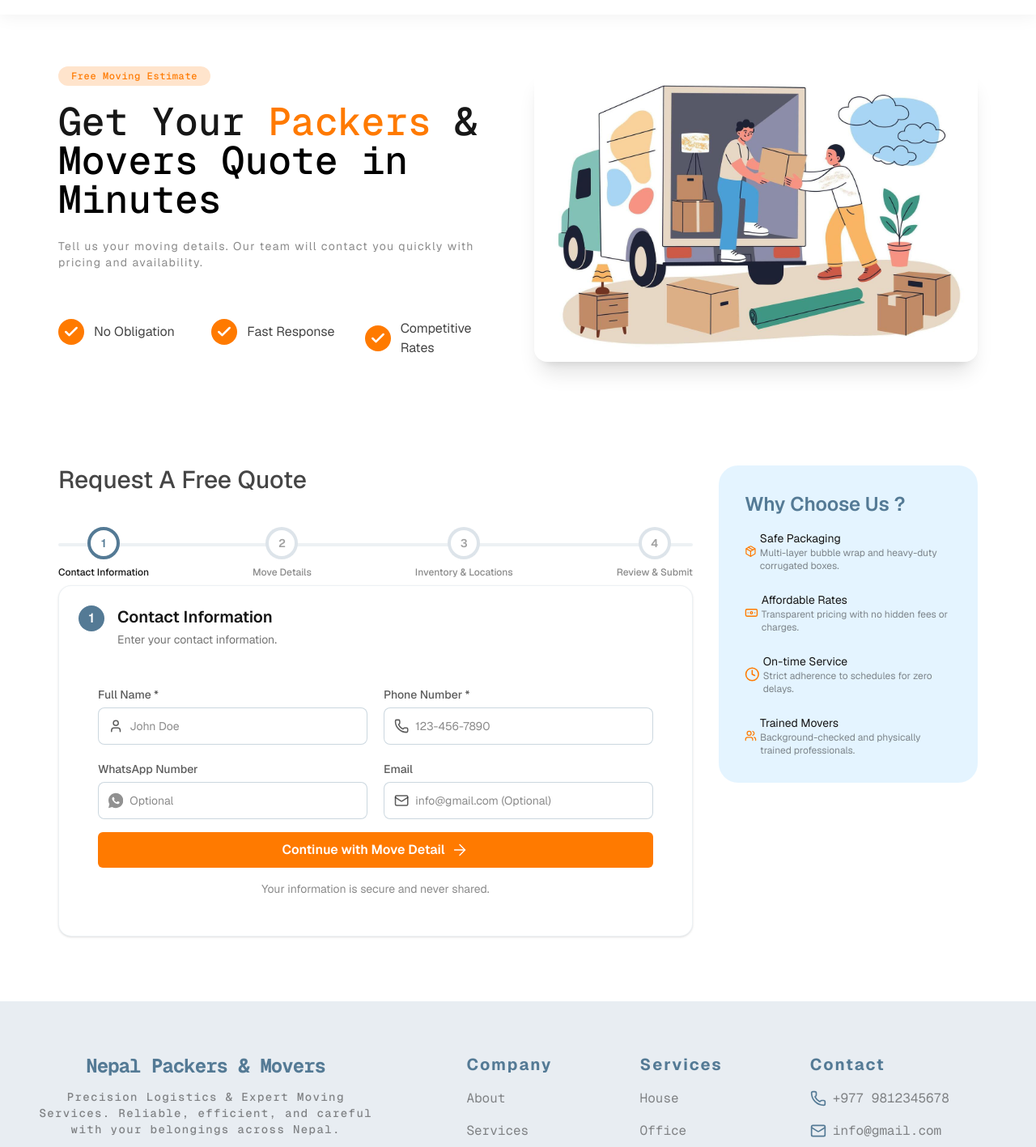
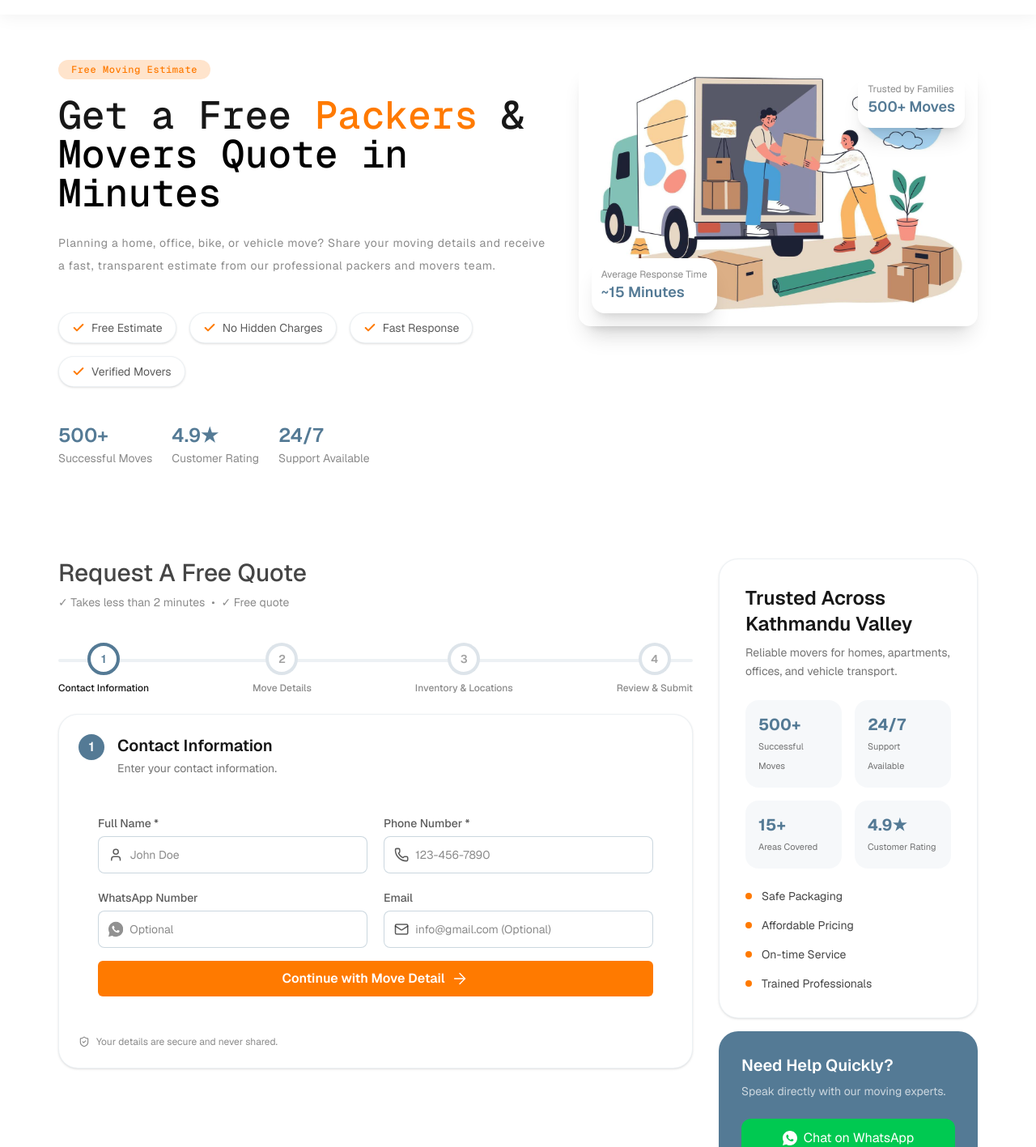
Before and after one commit to bipanabam/packers-and-movers, a Next.js app: page /get-quote in a window 1280 px wide. Shown: the part 128-1545 px from the top of the page at 81% size. Built offline with nearby package versions, Linux system fonts and the light colour scheme.

Commit message:
Refactor GetQuotePage layout and integrate MiniCTA component; update FrequentlyAskedQuestions with optimized image handling and enhance Hero section for better user engagement

```diff
--- a/app/get-quote/page.tsx
+++ b/app/get-quote/page.tsx
@@ -1,9 +1,8 @@
 "use client";
 
-import { useSearchParams, useRouter } from "next/navigation";
+import { useSearchParams } from "next/navigation";
 import { useState } from "react";
-import { Package , Clock, Users, Banknote
-} from "lucide-react";
+import { Phone } from "lucide-react";
 
 import Hero from "@/components/get-quote/Hero";
 import ContactInformationForm from "@/components/get-quote/ContactInformationForm";
@@ -11,13 +10,11 @@ import MovingDetailForm from "@/components/get-quote/MovingDetailForm";
 import InventoryAndLocationForm from "@/components/get-quote/InventoryAndLocationForm";
 import ReviewAndSubmitForm from "@/components/get-quote/ReviewAndSubmitForm";
 import FormSection from "@/components/get-quote/FormSection";
+import WhatsAppIcon from "@/components/icons/WhatsAppIcon";
 import {
-  ContactInformationInputs,
-  MovingDetailInputs,
-  InventoryAndLocationInputs,
-  ReviewAndSubmitInputs,
   QuoteFormData
  } from "@/libs/validations/quote";
+import HowItWorks from "@/components/HowItWorks";
 
 const steps = [
   {
@@ -95,16 +92,21 @@ const GetQuotePage = () => {
     <div className="w-full flex flex-col flex-1 items-center justify-center bg-background/80 font-sans px-5 md:px-10">
       <Hero />
       {/* Quote Form */}
-        <div className="w-full mx-auto px-4 md:px-8 py-16">
-          <div className="grid lg:grid-cols-[minmax(0,1fr)_320px] gap-8 mx-auto">
+      <div className="w-full mx-auto px-4 md:px-8 py-10 md:py-14">
+        <div className="grid xl:grid-cols-[minmax(0,1fr)_320px] gap-8 mx-auto">
           {/* Left */}
           <div className="max-w-5xl">
             <div className="flex flex-col items-start gap-2 mb-4">
               <h2 className="text-xl md:text-3xl text-foreground/80 font-medium">
               Request A Free Quote
               </h2>
+              <div className="flex items-center gap-2 text-sm text-foreground/50">
+                <span>✓ Takes less than 2 minutes</span>
+                <span>•</span>
+                <span>✓ Free quote</span>
+              </div>
               {/* Steps */}
-                <div className="w-full mt-8">
+              <div className="w-full mt-8 mb-4">
                 <div className="flex items-center justify-between relative">
 
                   {/* Progress Line */}
@@ -156,18 +158,6 @@ const GetQuotePage = () => {
               </div>
 
               {/* Description for the active step */}
-                {/* <div className="w-full flex flex-col md:flex-row gap-16">
-                  <div className="w-full flex flex-col gap-8 bg-white rounded-xl shadow-md divide-y">
-                    {activeStep === 1 ? (
-                      <ContactInformationForm setContactFormData={setContactFormData} />
-                      ) :
-                        activeStep === 2 ? ( contactFormData ? <MovingDetailForm setMoveDetailFormData={setMoveDetailFormData} /> : <p className="text-sm text-foreground/50"> Please fill out contact information first</p>)
-                        :
-                        activeStep === 3 ? (moveDetailFormData ? <InventoryAndLocationForm setInventoryAndLocationFormData={setInventoryAndLocationFormData} /> : <p className="text-sm text-foreground/50">Please fill out the move details before.</p>)
-                        : (activeStep == 4 && inventoryAndLocationFormData ? <ReviewAndSubmitForm setReviewAndSubmitFormdata={setReviewAndSubmitFormdata} /> : <p>Please fill out location details</p>)
-                    }
-                  </div>
-                </div> */}
               <FormSection
                 step={activeStep}
                 title={steps[activeStep - 1].title}
@@ -180,9 +170,129 @@ const GetQuotePage = () => {
           </div>
 
           {/* Right */}
-            <div className="hidden lg:flex flex-col gap-4 w-80 ">
-              <div className="w-full rounded-3xl bg-[#D9EFFFB2] p-8">
+          <div className="hidden xl:flex flex-col gap-4 w-80 sticky top-24 self-start">
+            {/* Trust card */}
+            <div className="rounded-3xl border border-primary/10 bg-white p-8 shadow-sm">
+              <h3 className="text-2xl font-semibold text-foreground">
+                Trusted Across Kathmandu Valley
+              </h3>
 
+              <p className="mt-2 text-sm text-foreground/60 leading-relaxed">
+                Reliable movers for homes, apartments, offices, and vehicle transport.
+              </p>
+
+              {/* Stats */}
+              <div className="grid grid-cols-2 gap-4 mt-6 items-center">
+                <div className="rounded-2xl bg-primary/5 p-4 items-center">
+                  <p className="text-xl font-bold text-primary">500+</p>
+                  <span className="text-[11px] text-foreground/60">
+                    Successful Moves
+                  </span>
+                </div>
+                 <div className="rounded-2xl bg-primary/5 p-4 items-center">
+                  <p className="text-xl font-bold text-primary">24/7</p>
+                  <span className="text-[11px] text-foreground/60">
+                    Support Available
+                  </span>
+                </div>
+
+                <div className="rounded-2xl bg-primary/5 p-4">
+                  <p className="text-xl font-bold text-primary">15+</p>
+                  <span className="text-[11px] text-foreground/60">
+                    Areas Covered
+                  </span>
+                </div>
+
+                <div className="rounded-2xl bg-primary/5 p-4">
+                  <p className="text-xl font-bold text-primary">4.9★</p>
+                  <span className="text-[11px] text-foreground/60">
+                    Customer Rating
+                  </span>
+                </div>
+              </div>
+
+              {/* Features */}
+              <div className="mt-6 flex flex-col gap-4">
+                {[
+                  "Safe Packaging",
+                  "Affordable Pricing",
+                  "On-time Service",
+                  "Trained Professionals",
+                ].map((item) => (
+                  <div key={item} className="flex items-center gap-3">
+                    <div className="h-2 w-2 rounded-full bg-secondary" />
+                    <p className="text-sm text-foreground/80">
+                      {item}
+                    </p>
+                  </div>
+                ))}
+              </div>
+            </div>
+
+            {/* CTA card */}
+            <div className="rounded-3xl bg-primary p-7">
+              <h3 className="text-xl font-semibold text-white">
+                Need Help Quickly?
+              </h3>
+
+              <p className="mt-2 text-sm text-white/70">
+                Speak directly with our moving experts.
+              </p>
+
+              <div className="mt-6 flex flex-col gap-3">
+                <a
+                  href="https://wa.me/977XXXXXXXXX"
+                  className="flex items-center justify-center gap-2 rounded-xl bg-green-500 px-5 py-3 text-white transition hover:scale-[1.02]"
+                >
+                  <WhatsAppIcon size={18} />
+                  Chat on WhatsApp
+                </a>
+
+                <a
+                  href="tel:+977XXXXXXXXX"
+                  className="flex items-center justify-center gap-2 rounded-xl border border-white/20 px-5 py-3 text-white hover:bg-white/10"
+                >
+                  <Phone size={18} />
+                  Call Now
+                </a>
+              </div>
+
+              <p className="mt-4 text-xs text-white/60">
+                Usually replies within 10 minutes
+              </p>
+            </div>
+          </div>
+        </div>
+      </div>
+
+      <HowItWorks />
+    </div>
+  )
+}
+
+export default GetQuotePage;
+
+
+
+ {/* Mini Customer Testimonial */}
+{/* <div className="rounded-3xl bg-secondary p-6 text-white">
+  <div className="flex items-center gap-1 text-yellow-300">
+    ★★★★★
+  </div>
+
+  <p className="mt-4 text-sm leading-relaxed text-white/90">
+    “The team arrived on time, packed everything safely, and completed our move within a day. Highly professional service.”
+  </p>
+
+  <div className="mt-5">
+    <p className="font-medium">Aayush Sharma</p>
+    <span className="text-xs text-white/70">
+      Lalitpur → Kathmandu
+    </span>
+  </div>
+</div> */}
+
+{/* <div className="w-full rounded-3xl bg-[#D9EFFFB2] p-8">
   <h3 className="text-2xl font-semibold text-primary">
     Why Choose Us ?
   </h3>
@@ -233,12 +343,31 @@ const GetQuotePage = () => {
       </div>
     </li>
   </ul>
+</div> */}
+
+{/* Service Areas */}
+{/* <div className="rounded-3xl border border-primary/10 bg-white p-6 shadow-sm">
+  <h3 className="text-lg font-semibold text-foreground">
+    Popular Service Areas
+  </h3>
+
+  <div className="flex flex-wrap gap-2 mt-4">
+    {[
+      "Kathmandu",
+      "Lalitpur",
+      "Bhaktapur",
+      "Baneshwor",
+      "Koteshwor",
+      "Boudha",
+      "Thamel",
+      "Kapan",
+    ].map((area) => (
+      <span
+        key={area}
+        className="rounded-full bg-primary/5 px-3 py-1 text-xs text-primary"
+      >
+        {area}
+      </span>
+    ))}
   </div>
-            </div>
-          </div>
-        </div>
-    </div>
-  )
-}
-
-export default GetQuotePage;
+</div> */}
--- a/app/page.tsx
+++ b/app/page.tsx
@@ -5,6 +5,7 @@ import FrequentlyAskedQuestions from "@/components/FrequentlyAskedQuestions";
 import Hero from "@/components/Hero";
 import HowItWorks from "@/components/HowItWorks";
 import InstantQuoteForm from "@/components/InstantQuoteForm";
+import MiniCTA from "@/components/MiniCTA";
 import ServicesCard from "@/components/ServicesCard";
 import WhyChooseUs from "@/components/WhyChooseUs";
 import WhatsAppIcon from "@/components/icons/WhatsAppIcon";
@@ -63,6 +64,8 @@ export default function Home() {
 
       {/* How It Works */}
       <HowItWorks />
+      <MiniCTA />
+
       {/* Why choose us */}
       <WhyChooseUs />
       {/* Customer Review */}
--- a/components/get-quote/ContactInformationForm.tsx
+++ b/components/get-quote/ContactInformationForm.tsx
@@ -123,7 +123,6 @@ const ContactInformationForm = ({setFormData} : { setFormData: React.Dispatch<Re
           <p>Continue with Move Detail</p>
           <ArrowRight size={22} strokeWidth={1.5} />
         </button>
-        <span className="text-sm text-foreground/50">Your information is secure and never shared.</span>
     </form>
   )
 }
--- a/components/get-quote/FormSection.tsx
+++ b/components/get-quote/FormSection.tsx
@@ -1,3 +1,5 @@
+import { ShieldCheck } from "lucide-react";
+
 interface FormSectionProps {
   step: number;
   title: string;
@@ -12,7 +14,7 @@ const FormSection = ({
   children,
 }: FormSectionProps) => {
   return (
-    <section className="flex flex-col gap-6 rounded-2xl border border-primary/10 bg-white p-6 shadow-sm w-full">
+    <section className="flex flex-col gap-6 rounded-3xl border border-primary/10 bg-white p-6 shadow-sm w-full">
       <div className="flex items-start gap-4">
         <div className="flex h-8 w-8 items-center justify-center rounded-full bg-primary text-white font-semibold">
           {step}
@@ -32,6 +34,11 @@ const FormSection = ({
       </div>
 
       {children}
+
+      <div className="flex items-center gap-2 text-xs text-foreground/50">
+        <ShieldCheck size={14} />
+        Your details are secure and never shared.
+      </div>
     </section>
   );
 };
--- a/components/get-quote/Hero.tsx
+++ b/components/get-quote/Hero.tsx
@@ -1,10 +1,10 @@
-
+import Image from "next/image";
 import { Check } from "lucide-react";
 
 const Hero = () => {
   return (
-    <section className="w-full px-4 md:px-8 py-16">
-        <div className="grid md:grid-cols-2 gap-10 items-start">
+    <section className="w-full px-4 md:px-8 py-10 md:py-14">
+        <div className="grid lg:grid-cols-[1.1fr_0.9fr] gap-10 items-start">
             {/* Left */}
             <div className="flex flex-col items-start gap-5 w-full">
                 <span className="rounded-full bg-secondary/20 px-4 py-1 text-secondary font-medium font-inter text-xs tracking-wider">
@@ -12,7 +12,7 @@ const Hero = () => {
                 </span>
                 <div className="flex flex-col gap-6">
                     <div className="flex flex-col font-inter font-medium text-5xl">
-                        <p className="text-foreground">Get Your
+                        <p className="text-foreground">Get a Free
                             <span className="text-secondary"> Packers </span>
                             &
                         </p>
@@ -20,42 +20,85 @@ const Hero = () => {
                         Movers Quote in Minutes
                         </p>
                     </div>
-                    <p className="text-sm font-normal font-sans tracking-widest text-foreground/50">
-                        Tell us your moving details. Our team will contact you quickly with pricing and availability.
+                    <p className="text-sm font-normal font-sans tracking-wider text-foreground/50 leading-7">
+                        Planning a home, office, bike, or vehicle move?
+                        Share your moving details and receive a fast, transparent estimate
+                        from our professional packers and movers team.
                     </p>
                 </div>
-                <div className="grid md:grid-cols-3 gap-5 items-start mt-5 md:mt-10">
-                    <div className="flex items-center gap-3">
-                        <div className="w-8 h-8 rounded-full bg-secondary flex items-center justify-center shrink-0 text-white">
-                            <Check size={20} strokeWidth={3} />
+                <div className="flex flex-wrap gap-4 mt-6">
+                    {[
+                        "Free Estimate",
+                        "No Hidden Charges",
+                        "Fast Response",
+                        "Verified Movers",
+                    ].map((item) => (
+                        <div
+                        key={item}
+                        className="flex items-center gap-2 rounded-full border border-primary/10 bg-white px-4 py-2 shadow-sm"
+                        >
+                        <Check
+                            size={16}
+                            className="text-secondary"
+                            strokeWidth={3}
+                        />
+                        <span className="text-sm text-foreground/70">
+                            {item}
+                        </span>
                         </div>
-                        <span className="text-foreground/80 text-base">No Obligation</span>
-                    </div>
-                    <div className="flex items-center gap-3">
-                        <div className="w-8 h-8 rounded-full bg-secondary flex items-center justify-center shrink-0 text-white">
-                            <Check size={20} strokeWidth={3} />
-                        </div>
-                        <span className="text-foreground/80 text-base">Fast Response</span>
-                    </div>
-                    <div className="flex items-center gap-3">
-                        <div className="w-8 h-8 rounded-full bg-secondary flex items-center justify-center shrink-0 text-white">
-                            <Check size={20} strokeWidth={3} />
-                        </div>
-                        <span className="text-foreground/80 text-base">
-                        Competitive Rates
+                    ))}
+                </div>
+                <div className="flex flex-wrap gap-6 mt-6">
+                    <div>
+                        <p className="text-2xl font-semibold text-primary">500+</p>
+                        <span className="text-sm text-foreground/50">
+                        Successful Moves
                         </span>
                     </div>
-                </div>
+
+                    <div>
+                        <p className="text-2xl font-semibold text-primary">4.9★</p>
+                        <span className="text-sm text-foreground/50">
+                        Customer Rating
+                        </span>
+                    </div>
+
+                    <div>
+                        <p className="text-2xl font-semibold text-primary">24/7</p>
+                        <span className="text-sm text-foreground/50">
+                        Support Available
+                        </span>
+                    </div>
+                    </div>
 
             </div>
             {/* Right */}
             <div className="relative">
                 <div className="bg-linear-to-br from-primary/10 to-transparent rounded-3xl shadow-xl">
-                    <img
+                    <Image
                     src="/illustrations/loading-a-truck.svg"
-                    alt="Loading a Truck Illustration"
-                    className="w-full h-auto hover:scale-105 transition-transform duration-700"
+                    alt="Professional packers and movers loading household goods into a truck"
+                    width={700}
+                    height={600}
+                    priority
+                    className="w-full h-auto"
                     />
+                </div>
+                <div className="absolute bottom-4 left-4 rounded-2xl bg-white p-3 shadow-xl">
+                    <p className="text-xs text-foreground/50">
+                        Average Response Time
+                    </p>
+                    <p className="text-lg font-semibold text-primary">
+                        ~15 Minutes
+                    </p>
+                </div>
+                <div className="absolute top-4 right-4 rounded-2xl bg-white p-3 shadow-xl">
+                    <p className="text-xs text-foreground/50">
+                        Trusted by Families
+                    </p>
+                    <p className="text-lg font-semibold text-primary">
+                        500+ Moves
+                    </p>
                 </div>
             </div>
 
--- a/components/get-quote/MovingDetailForm.tsx
+++ b/components/get-quote/MovingDetailForm.tsx
@@ -149,7 +149,6 @@ const MovingDetailForm = ({setFormData} : { setFormData: React.Dispatch<React.Se
           <p>Continue to next step</p>
           <ArrowRight size={22} strokeWidth={1.5} />
         </button>
-        <span className="text-sm text-foreground/50">Step 2 of 4 — Takes less than 1 minute</span>
     </form>
   )
 }
```
Also changed, not shown: components/FrequentlyAskedQuestions.tsx (+7 -2 lines), components/HowItWorks.tsx (+2 -21 lines), components/MiniCTA.tsx (added, +37 -0 lines). Lines whose indentation alone changed are shown as unchanged.
